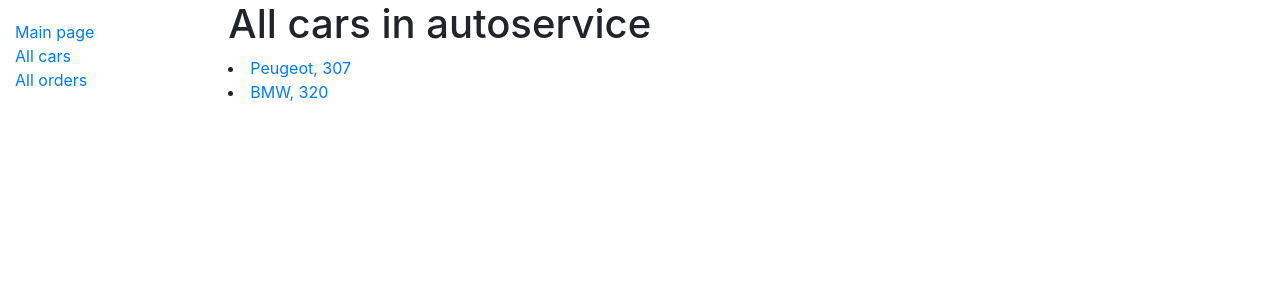
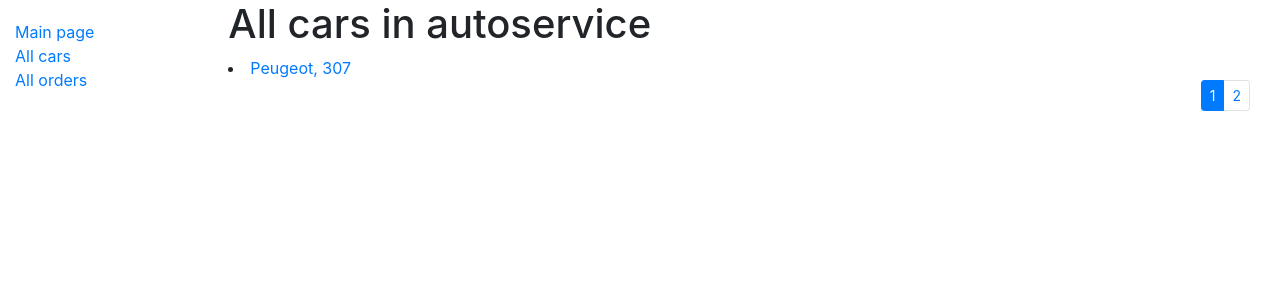
Before and after one commit to Tyseviciute/Autoservice, a Django app: page /autoservisas/car/ in a window 1280 px wide. Shown: the top 300 px of the page. Run offline with Django 4.2, Linux system fonts and the light colour scheme; data comes from the database, SQL or seed files in the repository; some libraries are stand-ins or nearby versions.

Commit message:
cars paging

```diff
--- a/mysite/autoservisas/templates/cars.html
+++ b/mysite/autoservisas/templates/cars.html
@@ -4,5 +4,17 @@
 {% for car in cars %}
 <li><a href="{% url 'car-detail' car.id %}">  {{car.automodel}} </a></li>
 {% endfor %}
-
+<div class="container puslapiai"><nav aria-label="...">
+        {% if cars.has_other_pages %}
+            <ul class="pagination pagination-sm justify-content-end">
+                {% for i in cars.paginator.page_range %}
+                    {% if cars.number == i %}
+                        <li class="page-item active"><a class="page-link">{{ i }}</a></li>
+                    {% else %}
+                        <li class="page-item"><a class="page-link" href="?page={{ i }}">{{ i }}</a></li>
+                    {% endif %}
+                {% endfor %}
+            </ul>
+        {% endif %}
+    </nav></div>
 {% endblock %}
--- a/mysite/autoservisas/views.py
+++ b/mysite/autoservisas/views.py
@@ -1,6 +1,7 @@
 from .models import Car, AutoModel, OrderCar, Order, Service
 from django.views import generic
 from django.shortcuts import render, get_object_or_404
+from django.core.paginator import Paginator
 
 
 
@@ -24,8 +25,11 @@ def index(request):
     return render(request, 'index.html', context=context)
 
 def cars(request):
-    cars = Car.objects.all()
-    context = {'cars': cars}
+    # cars = Car.objects.all()
+    paginator = Paginator(Car.objects.all(), 1)
+    page_number = request.GET.get('page')
+    paged_cars = paginator.get_page(page_number)
+    context = {'cars': paged_cars}
     return render(request, 'cars.html', context=context)
 
 
```
